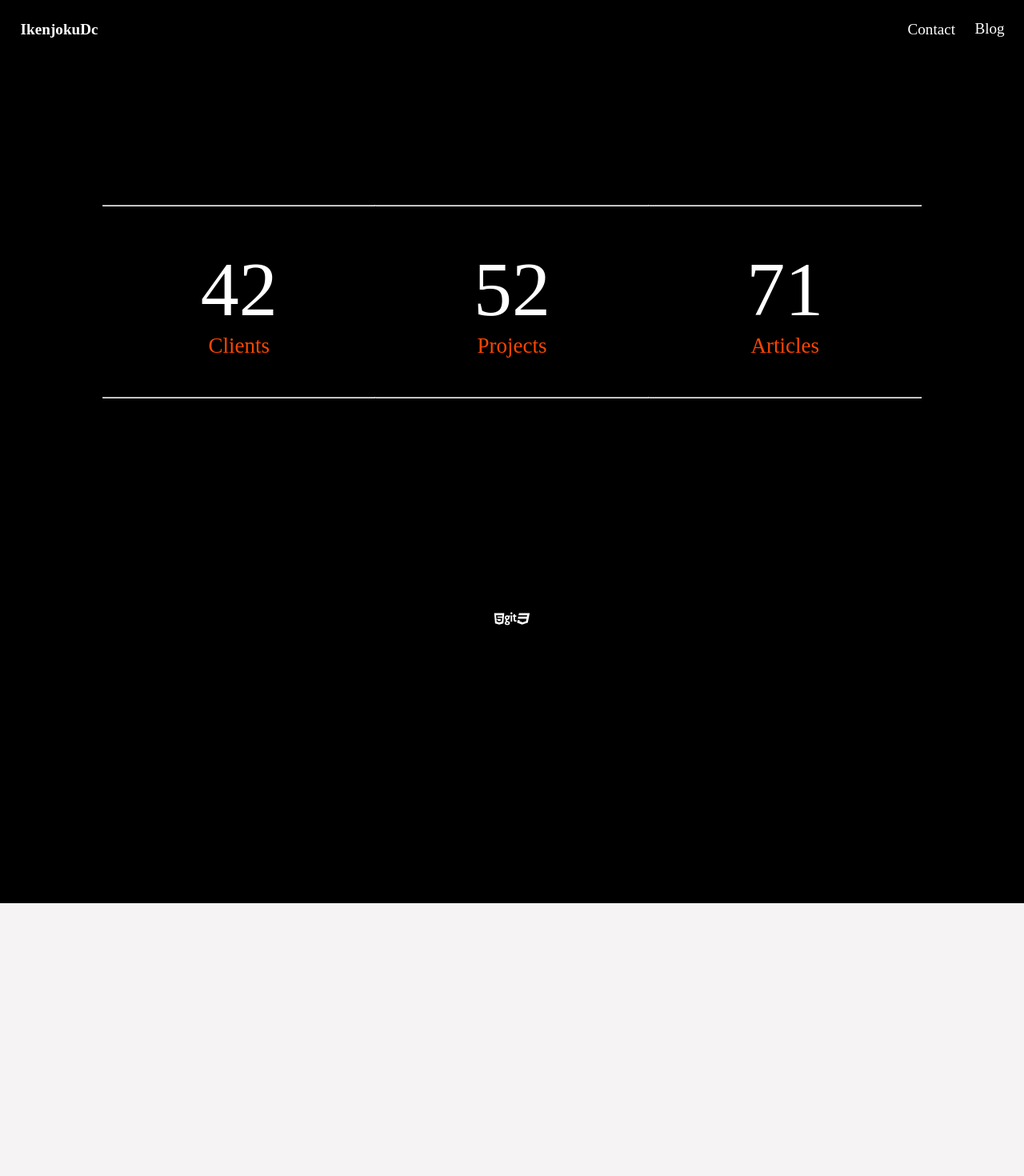
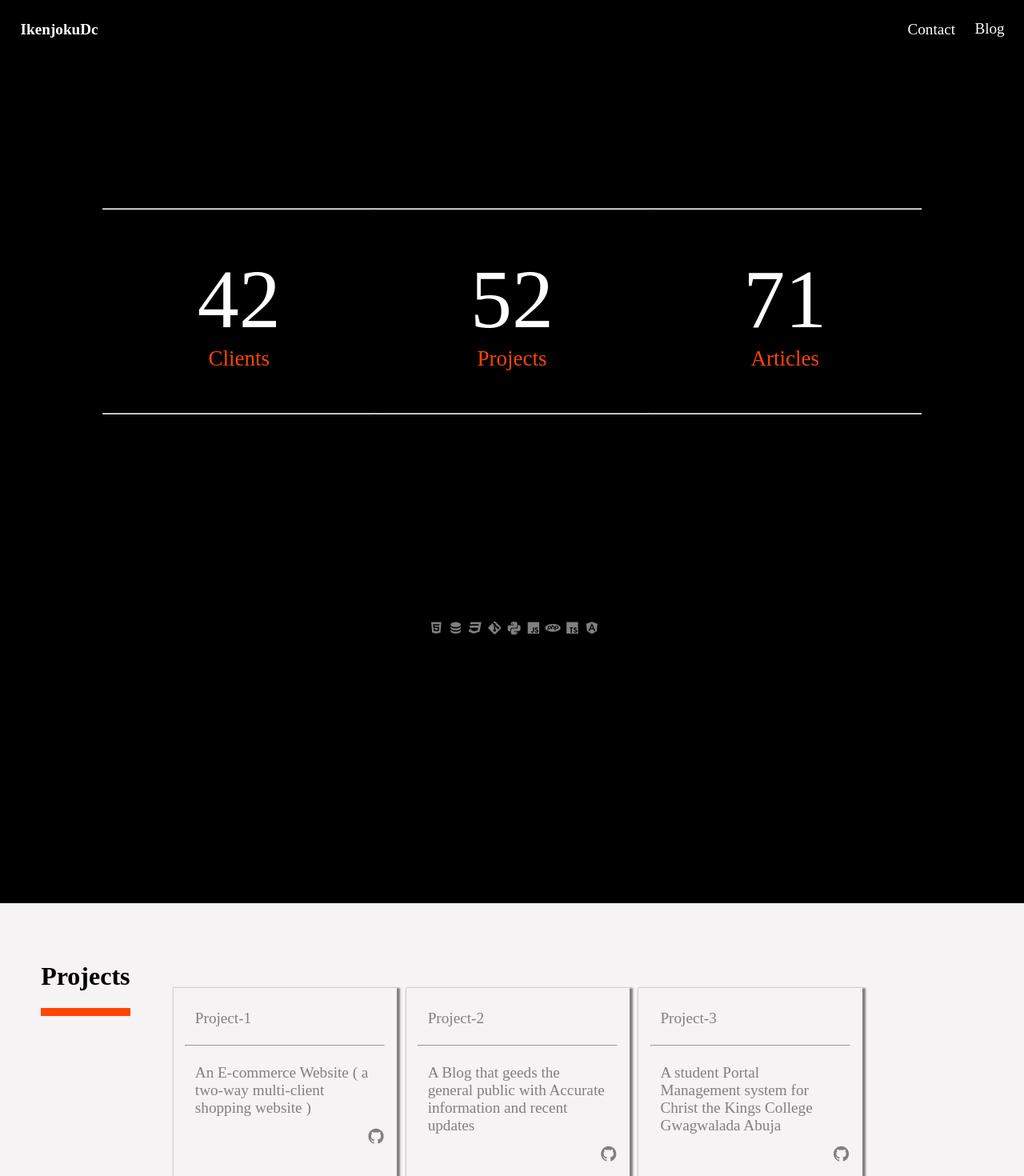
Before and after one commit to ike-njoku/ike-njoku, an Angular app: page /portfolio in a window 1280 px wide. Shown: the top 1470 px of the page at 80% size. Built offline with nearby package versions, Linux system fonts and the light colour scheme.

Commit message:
template for portfolio component

```diff
--- a/angular.json
+++ b/angular.json
@@ -24,6 +24,7 @@
               "src/assets"
             ],
             "styles": [
+              "src/assets/fonts/material-design-iconic-font/css/materialdesignicons.min.css",
               "node_modules/font-awesome/css/font-awesome.css",
               "src/styles.css"
             ],
--- a/src/app/portfolio/portfolio.component.css
+++ b/src/app/portfolio/portfolio.component.css
@@ -1,4 +1,20 @@
 /* counter */
 .counter{
-    font-size: 600%;
+    font-size: 650%;
 }
+/* the divider (underline) (under titles) */
+.line{
+    padding: 5px;
+    background-color: orangered;
+}
+
+/* material icons */
+.mdi{
+    font-size: 120%;
+    margin-left: 0.5%;
+}
+
+.mdi:hover{
+    font-size: 150%;
+    color: white;
+}
--- a/src/app/portfolio/portfolio.component.html
+++ b/src/app/portfolio/portfolio.component.html
@@ -1,20 +1,51 @@
-<div style="background-color: black;color: white;" class="pad-10 grid full-vh text-center">
+<div style="background-color: black;color: white;" class="pad-10 grid full-vh">
     <!-- clients -->
-    <div *ngFor="let item of itemsToCount" class="col-4 col-sm-full counter mg-t-2">
+    <div *ngFor="let item of itemsToCount" class="col-4 col-sm-full counter mg-t-2 text-center">
         <hr class="hide-small">
         {{item.runningValue}}
         <div style="font-size:27px; color:orangered">{{item.name}}</div>
         <hr>
     </div>
 
-    <div class="col-12" style="color:white">
-       <i class="fa fa-html5"></i>
-       <i class="fa fa-git"></i>
-       <i class="fa fa-css3"></i>
+    <!-- coding technologies -->
+    <div class="col-12 text-center" style="color:grey;background-color: black;">
+        <!-- mdi fonts hosted locally -->
+        <i class="mdi mdi-language-html5"></i>
+        <i class="mdi mdi-database"></i>
+        <i class="mdi mdi-language-css3"></i>
+        <i class="mdi mdi-git"></i>
+        <i class="mdi mdi-language-python"></i>
+        <i class="mdi mdi-language-javascript"></i>
+        <i class="mdi mdi-language-php"></i>
+        <i class="mdi mdi-language-typescript"></i>
+        <i class="mdi mdi-angular"></i>
     </div>
+
 </div>
 
 <!-- showcase -->
-<div class="full-vh neutral">
+<div class="full-vh neutral grid pad-4">
+    <!-- title -->
+    <div class="col-1 col-sm-full">
+        <h1>Projects</h1>
+        <div class="line"></div>
+    </div>
+
+    <!-- content -->
+    <div  class="col-10 col-sm-full pad-5 grid font-larger">
+
+        <a style="color: grey; position: relative;" href="{{project.link}}" *ngFor="let project of projects"  class="card col-4 pad-5 col-md-half shd-1 col-sm-full mg-2">
+
+            <div class="pad-5">
+                {{project.title}}
+            </div>
+            <hr>
+            <div class="pad-5">
+                {{project.description}}
+            </div>
+            <i style="display: absolute; bottom: 0; right: 0;" class="mdi mdi-github-circle float-right"></i>
+        </a>
+
+    </div>
 
 </div>
--- a/src/app/portfolio/portfolio.component.ts
+++ b/src/app/portfolio/portfolio.component.ts
@@ -9,10 +9,21 @@ export class PortfolioComponent implements OnInit {
 
   // items to count
   itemsToCount = [
+    // projects is fetched from github
     {name:'Clients', runningValue:0 ,stopValue:42 },
     {name:'Projects', runningValue:0 ,stopValue:52 },
     {name:'Articles', runningValue:0 ,stopValue:174 },
-  ]
+  ];
+
+  // projects
+  projects = [
+    {title:'Project-1', description:'An E-commerce Website ( a two-way multi-client shopping website )', link:'http://link-to-project-1', gitHub:'http://github.com/ike-njoku/project-1' },
+    {title:'Project-2', description:'A Blog that geeds the general public with Accurate information and recent updates', link:'http://link-to-project-2', gitHub:'http://github.com/ike-njoku/project-2' },
+    {title:'Project-3', description:'A student Portal Management system for Christ the Kings College Gwagwalada Abuja', link:'http://link-to-project-3', gitHub:'http://github.com/ike-njoku/project-3' },
+    {title:'Project-4', description:'A grid Based Tetris Game built in Js', link:'http://link-to-project-4', gitHub:'http://github.com/ike-njoku/project-4' },
+    {title:'Project-5', description:'An E-commerce Website ( a two-way multi-client shopping website )', link:'http://link-to-project-5', gitHub:'http://github.com/ike-njoku/project-5' },
+    {title:'Project-6', description:'An E-commerce Website ( a two-way multi-client shopping website )', link:'http://link-to-project-6', gitHub:'http://github.com/ike-njoku/project-6' },
+  ];
 
   // count each item pair
   count(){
--- a/src/styles.css
+++ b/src/styles.css
@@ -684,7 +684,8 @@ body {
 }
 /* -------------------------view ports and view heights--------------------------------------------------- */
 .full-vh{
-    height: 100vh;
+    min-height: 100vh;
+
 }
 .full-vw{
     width: 100vw;
@@ -840,6 +841,7 @@ input {
     .col-sm-full {
         grid-column: span 12;
     }
+
     /* half column on small screen */
     .col-sm-half {
         grid-column: span 6;
@@ -858,6 +860,10 @@ input {
         grid-column: span 4;
     }
 
+    .col-md-half{
+        grid-column: span 6;
+    }
+
     /* hide elements on medium sreens */
     .hide-medium{
         display: none;
```
